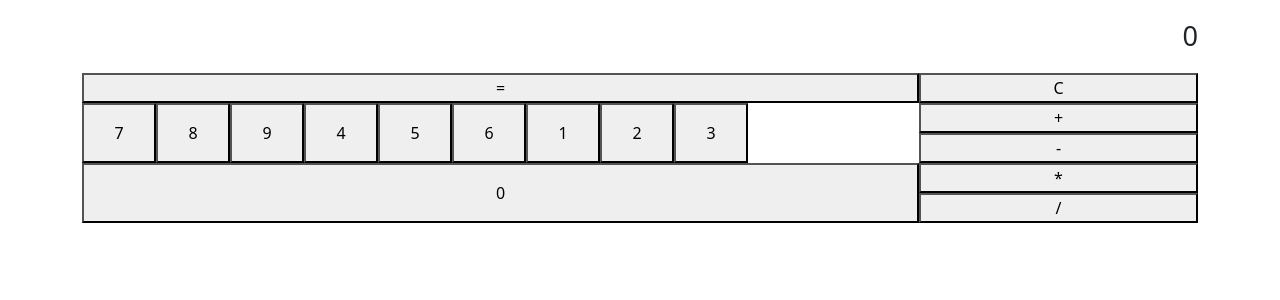
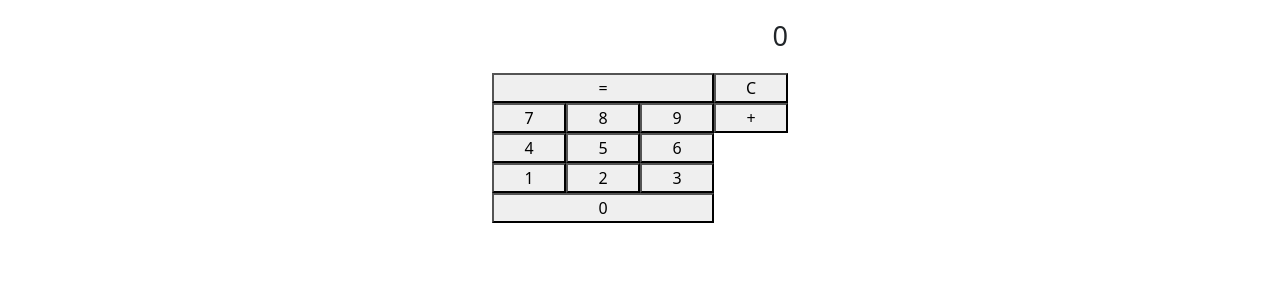
Before and after one commit to devaku/demo, a React (Create React App) app: page / in a window 1280 px wide. Shown: the top 300 px of the page. Built offline with nearby package versions, Linux system fonts and the light colour scheme.

Commit message:
Trying to get functions to work

```diff
--- a/src/App.js
+++ b/src/App.js
@@ -1,19 +1,28 @@
-import React, { useState, setState } from 'react';
+import React, { useState } from 'react';
 import Button from './components/Button';
 
 function App() {
+    let [aside, setAside] = useState('');
+    let [main, setMain] = useState('0');
+
     let [numberButtons] = useState({
         values: [7, 8, 9, 4, 5, 6, 1, 2, 3],
     });
 
-    let [numberFunctions] = useState({
-        values: ['+', '-', '*', '/'],
-    });
+    let handleSum = () => {
+        console.log(main);
+        // let temp = main;
 
-    let [aside, setAside] = useState('');
-    let [main, setMain] = useState('0');
+        // temp = `${temp} + `;
+        // setAside(temp);
+    };
 
-    let handleSum = () => {};
+    let [numberFunctions] = useState([
+        {
+            operation: '+',
+            mathFunction: handleSum,
+        },
+    ]);
 
     let handleButtonNumpad = (value) => {
         // Do not concatenate 0 on initial
@@ -32,7 +41,7 @@ function App() {
     };
 
     return (
-        <main className="container mt-3 mb-3">
+        <main className="container mt-3 mb-3 calculator">
             <div className="mb-2">
                 <p className="t-r calculator-aside">{aside}</p>
                 <p className="t-r calculator-main">{main}</p>
@@ -61,11 +70,12 @@ function App() {
                     </div>
                 </div>
                 <div className="d-flex flex-column w-25">
-                    {numberFunctions.values.map((operations, index) => {
+                    {numberFunctions.map((math, index) => {
                         return (
                             <Button
                                 className="w-100"
-                                value={operations}
+                                value={math.operation}
+                                handleClick={() => math.mathFunction()}
                                 key={index}
                             ></Button>
                         );
--- a/src/main.css
+++ b/src/main.css
@@ -12,6 +12,10 @@
     text-align: right;
 }
 
+.calculator {
+    width: 320px;
+}
+
 .calculator-main {
     font-size: 1.7em;
 }
```
